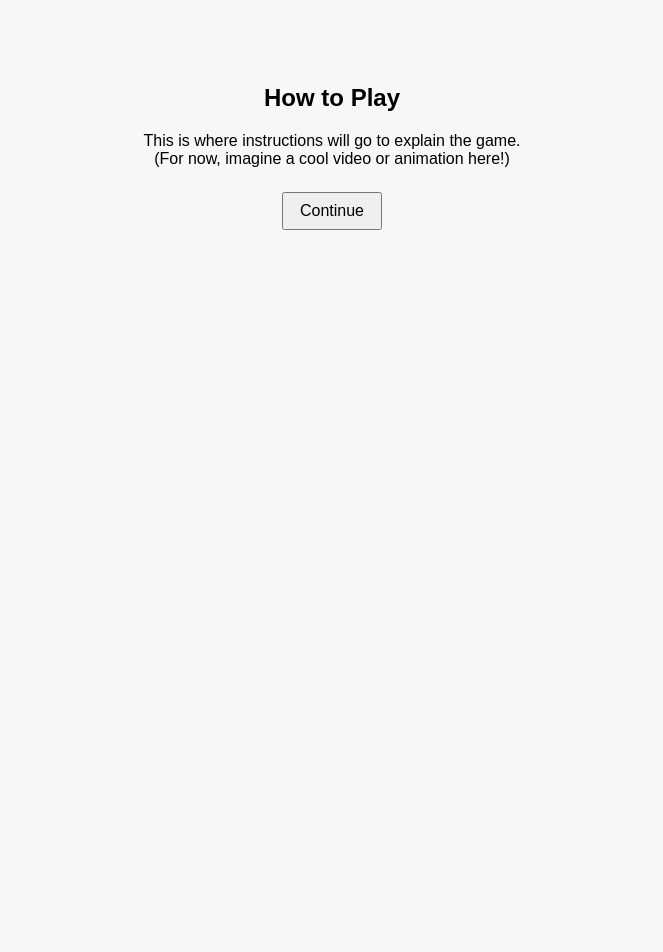
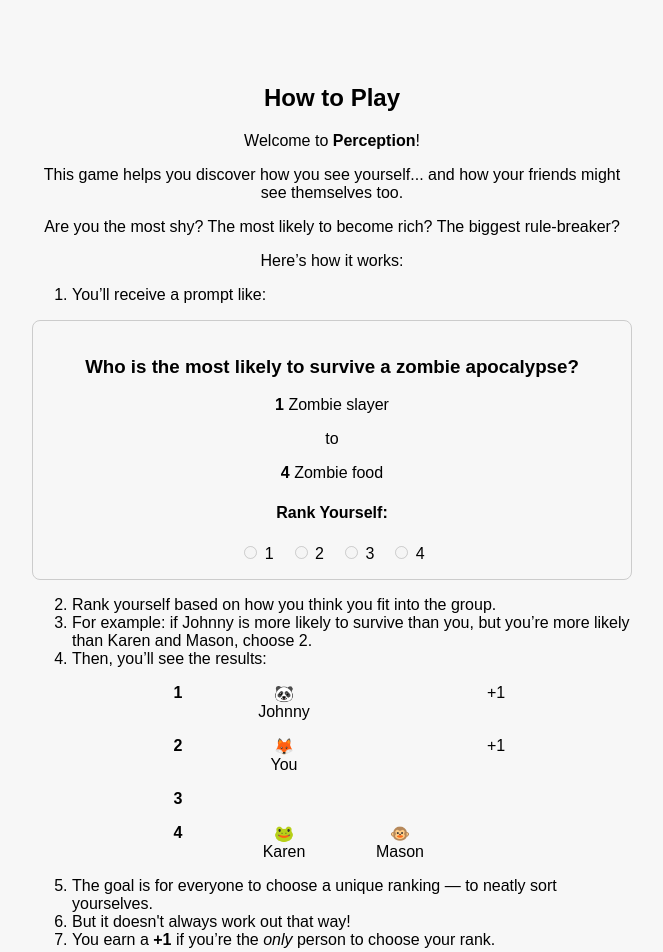
Before and after one commit to hyrumjackson/perception, a React (Create React App) app: page /how-to in a window 1280 px wide. Shown: the top 952 px of the page, without its empty margins (308-971 px from the left). Before the commit the page ends 800 px from the top, so only its background shows below. Built offline with nearby package versions, Linux system fonts and the light colour scheme.

Commit message:
How to play added

```diff
--- a/src/pages/HowToPlay.tsx
+++ b/src/pages/HowToPlay.tsx
@@ -14,14 +14,71 @@ const HowToPlay = () => {
   };
 
   return (
-    <div className="page">
+    <div className="page" style={{ maxWidth: '600px', margin: '0 auto', textAlign: 'center' }}>
       <h2>How to Play</h2>
-      <p>
-        This is where instructions will go to explain the game.
-        <br />
-        (For now, imagine a cool video or animation here!)
-      </p>
-      <button onClick={handleContinue}>Continue</button>
+      <p>Welcome to <strong>Perception</strong>!</p>
+      <p>This game helps you discover how you see yourself... and how your friends might see themselves too.</p>
+      <p>Are you the most shy? The most likely to become rich? The biggest rule-breaker?</p>
+
+      <p>Here’s how it works:</p>
+      <ol style={{ textAlign: 'left' }}>
+        <li>You’ll receive a prompt like:</li>
+      </ol>
+
+      {/* Example question screen */}
+      <div style={{ border: '1px solid #ccc', padding: '1rem', borderRadius: '8px', margin: '1rem 0' }}>
+        <h3>Who is the most likely to survive a zombie apocalypse?</h3>
+        <p><strong>1</strong> Zombie slayer</p>
+        <p>to</p>
+        <p><strong>4</strong> Zombie food</p>
+        <h4>Rank Yourself:</h4>
+        <div style={{ display: 'flex', justifyContent: 'center', gap: '1rem' }}>
+          <label><input type="radio" name="ranking" disabled /> 1</label>
+          <label><input type="radio" name="ranking" disabled /> 2</label>
+          <label><input type="radio" name="ranking" disabled /> 3</label>
+          <label><input type="radio" name="ranking" disabled /> 4</label>
+        </div>
+      </div>
+
+      <ol start={2} style={{ textAlign: 'left' }}>
+        <li>Rank yourself based on how you think you fit into the group.</li>
+        <li>For example: if Johnny is more likely to survive than you, but you’re more likely than Karen and Mason, choose 2.</li>
+        <li>Then, you’ll see the results:</li>
+      </ol>
+
+      {/* Example results screen */}
+      <div style={{ display: 'grid', gridTemplateColumns: '80px 100px 100px 60px', gap: '1rem', justifyContent: 'center', textAlign: 'center', margin: '1rem 0' }}>
+        <div><strong>1</strong></div>
+        <div>🐼<br />Johnny</div>
+        <div></div>
+        <div>+1</div>
+
+        <div><strong>2</strong></div>
+        <div>🦊<br />You</div>
+        <div></div>
+        <div>+1</div>
+
+        <div><strong>3</strong></div>
+        <div></div>
+        <div></div>
+        <div></div>
+
+        <div><strong>4</strong></div>
+        <div>🐸<br />Karen</div>
+        <div>🐵<br />Mason</div>
+        <div></div>
+
+      </div>
+
+      <ol start={5} style={{ textAlign: 'left' }}>
+        <li>The goal is for everyone to choose a unique ranking — to neatly sort yourselves.</li>
+        <li>But it doesn't always work out that way!</li>
+        <li>You earn a <strong>+1</strong> if you’re the <em>only</em> person to choose your rank.</li>
+      </ol>
+
+      <p style={{ fontWeight: 'bold', marginTop: '1rem' }}>Let's see how well you know yourself.</p>
+
+      <button onClick={handleContinue} style={{ marginTop: '2rem' }}>Continue</button>
     </div>
   );
 };
```
